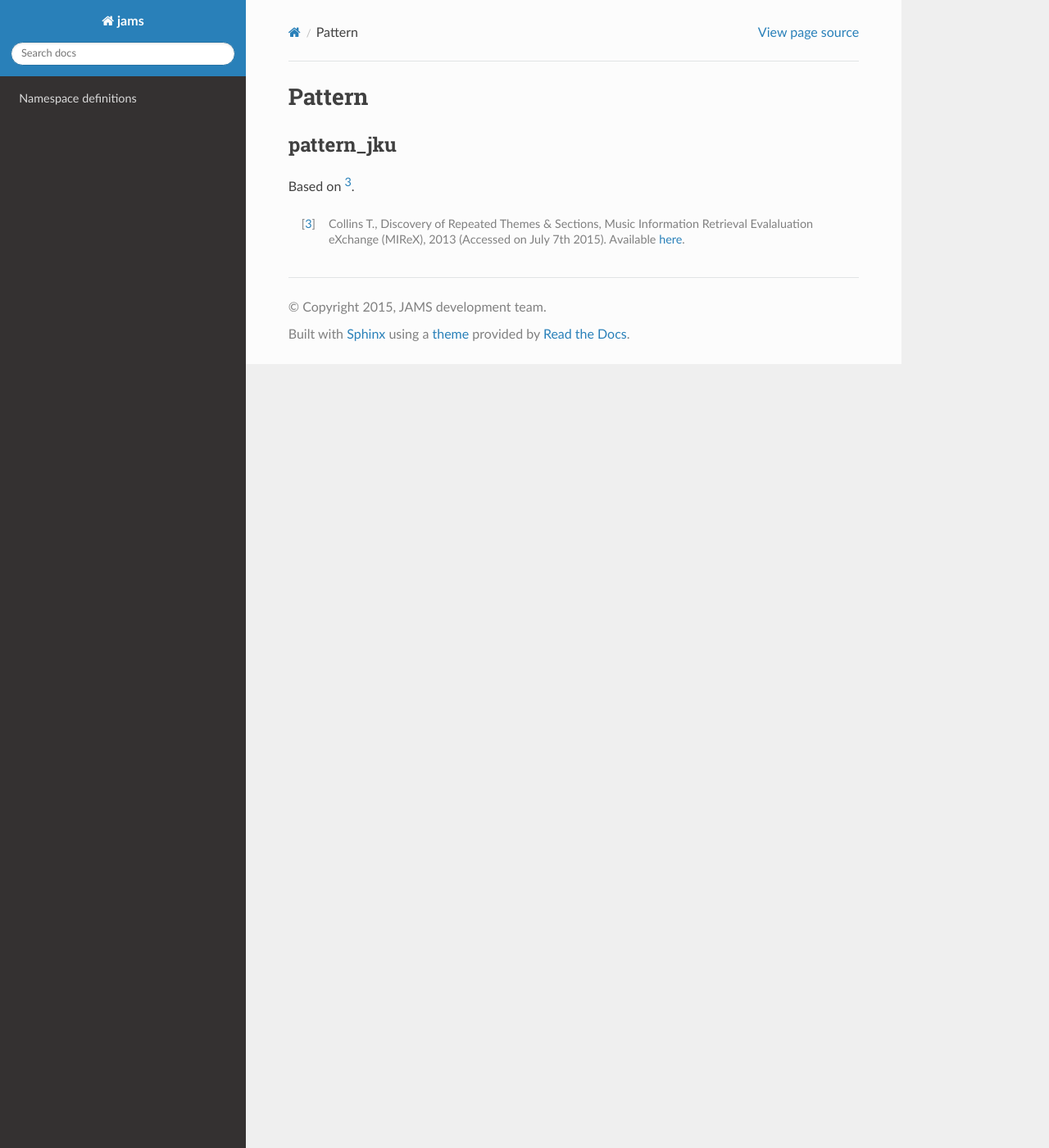
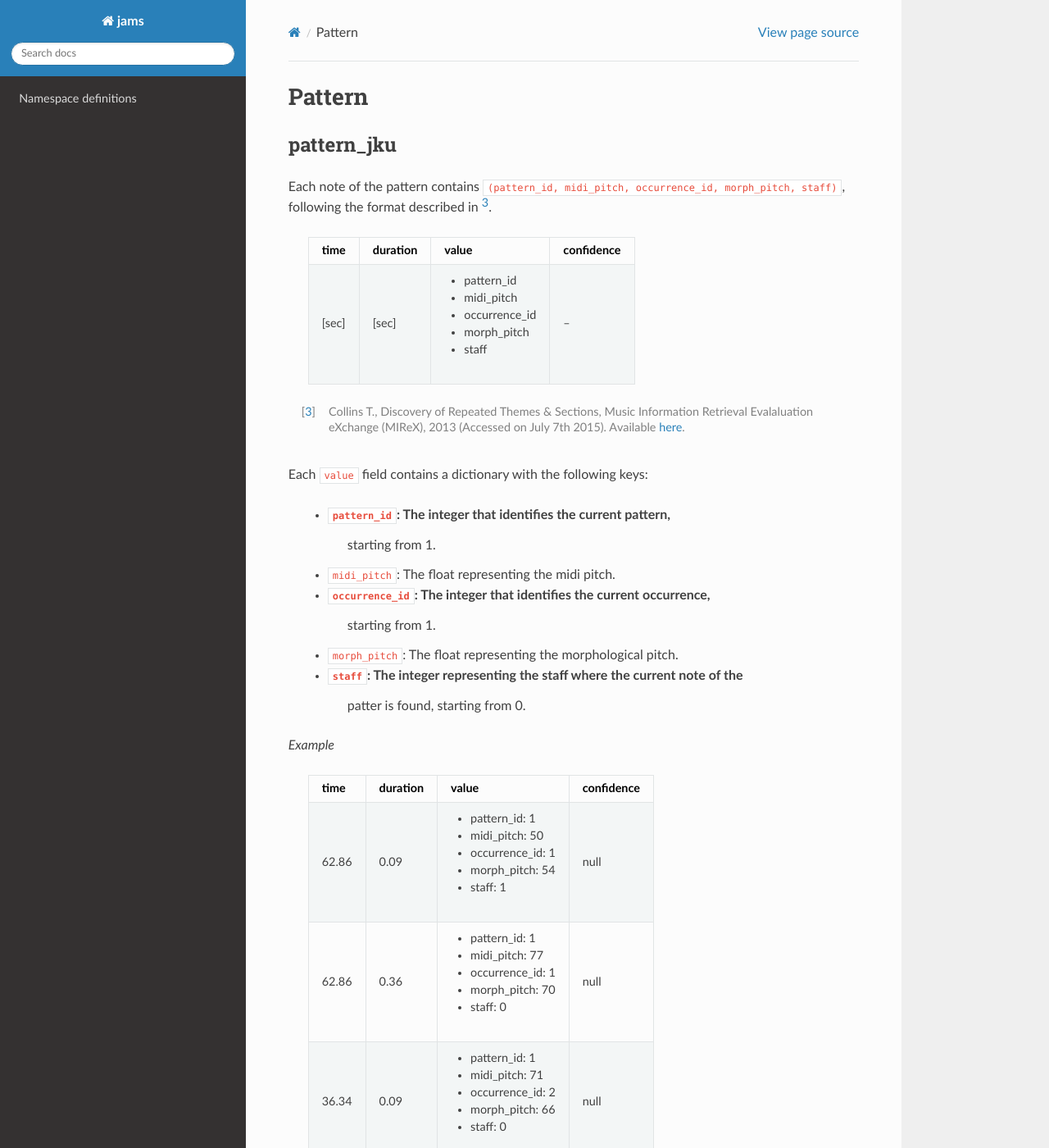
Before and after one commit to marl/jams, a Sphinx documentation site: the page built from docs/namespaces/pattern.rst, in a window 1280 px wide and 1400 px high. Shown: the whole window at 82% size. Built offline with Sphinx 7.4.7 and the Read the Docs theme 2.0.0, drawn with Linux system fonts in a browser that asks for light colours; some of the changed text lies outside the part shown.

Commit message:
Added Pattern namespace docu #23

```diff
--- a/docs/namespaces/pattern.rst
+++ b/docs/namespaces/pattern.rst
@@ -4,8 +4,61 @@ Pattern
 pattern_jku
 ~~~~~~~~~~~
 
-Based on [3]_.
+Each note of the pattern contains ``(pattern_id, midi_pitch, occurrence_id, morph_pitch,
+staff)``, following the format described in [3]_.
+
+    +-------+----------+------------------+------------+
+    | time  | duration | value            | confidence |
+    +=======+==========+==================+============+
+    | [sec] | [sec]    | - pattern_id     | --         |
+    |       |          | - midi_pitch     |            |
+    |       |          | - occurrence_id  |            |
+    |       |          | - morph_pitch    |            |
+    |       |          | - staff          |            |
+    +-------+----------+------------------+------------+
 
 .. [3] Collins T., Discovery of Repeated Themes & Sections, Music Information Retrieval
     Evalaluation eXchange (MIReX), 2013 (Accessed on July 7th 2015). Available `here
     <http://www.music-ir.org/mirex/wiki/2013:Discovery_of_Repeated_Themes_&_Sections>`_.
+
+Each ``value`` field contains a dictionary with the following keys:
+
+    * ``pattern_id``: The integer that identifies the current pattern, \
+        starting from 1.
+    * ``midi_pitch``: The float representing the midi pitch.
+    * ``occurrence_id``: The integer that identifies the current occurrence, \
+        starting from 1.
+    * ``morph_pitch``: The float representing the morphological pitch.
+    * ``staff``: The integer representing the staff where the current note of the \
+        patter is found, starting from 0.
+
+
+*Example*
+
+    +-------+----------+--------------------+------------+
+    | time  | duration | value              | confidence |
+    +=======+==========+====================+============+
+    | 62.86 | 0.09     | - pattern_id: 1    | null       |
+    |       |          | - midi_pitch: 50   |            |
+    |       |          | - occurrence_id: 1 |            |
+    |       |          | - morph_pitch: 54  |            |
+    |       |          | - staff: 1         |            |
+    +-------+----------+--------------------+------------+
+    | 62.86 | 0.36     | - pattern_id: 1    | null       |
+    |       |          | - midi_pitch: 77   |            |
+    |       |          | - occurrence_id: 1 |            |
+    |       |          | - morph_pitch: 70  |            |
+    |       |          | - staff: 0         |            |
+    +-------+----------+--------------------+------------+
+    | 36.34 | 0.09     | - pattern_id: 1    | null       |
+    |       |          | - midi_pitch: 71   |            |
+    |       |          | - occurrence_id: 2 |            |
+    |       |          | - morph_pitch: 66  |            |
+    |       |          | - staff: 0         |            |
+    +-------+----------+--------------------+------------+
+    | 36.43 | 0.36     | - pattern_id: 1    | null       |
+    |       |          | - midi_pitch: 69   |            |
+    |       |          | - occurrence_id: 2 |            |
+    |       |          | - morph_pitch: 65  |            |
+    |       |          | - staff: 0         |            |
+    +-------+----------+--------------------+------------+
```
